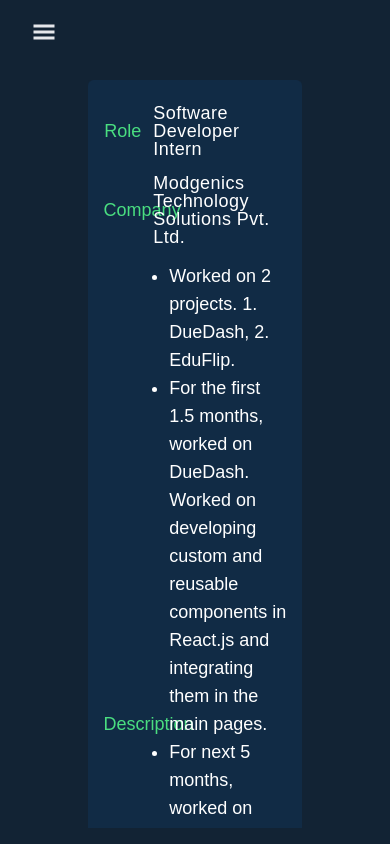
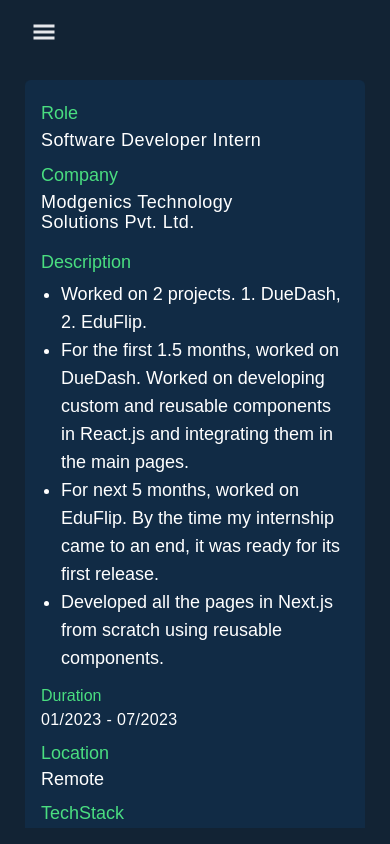
Before and after one commit to Rudra1402/ePortfolio, a React (Create React App) app: page /experience in a window 390 px wide. Built offline with nearby package versions, Linux system fonts and the light colour scheme; a web font is replaced by a local one.

Commit message:
experience: responsive

```diff
--- a/src/components/workexp/Workexp.jsx
+++ b/src/components/workexp/Workexp.jsx
@@ -5,7 +5,7 @@
     return (
         <div className='h-[calc(100%-64px)] w-full p-4 flex justify-center text-white'>
             <div
-                className='grid w-[60%] h-full overflow-y-auto grid-cols-1 gap-y-4'
+                className='grid w-[95%] md:w-[75%] lg:w-[60%] h-full overflow-y-auto grid-cols-1 gap-y-4'
                 style={{ scrollbarWidth: 'none' }}
             >
                 {workExp?.map((we, index) => (
@@ -13,19 +13,21 @@
                         key={index}
                         className='flex flex-col gap-y-4 justify-center rounded-md px-4 py-6 shadow shadow-[#12345685] bg-[#12345685]'
                     >
-                        <div className='flex w-full text-lg leading-none items-center justify-center'>
-                            <div className='w-1/4 text-right pr-2 text-green-400'>Role</div>
-                            <div className='w-3/4 text-left pl-1 tracking-wide'>{we.role}</div>
+                        <div className='flex flex-col md:flex-row w-full text-lg leading-none items-start md:items-center justify-center gap-y-2 md:gap-0'>
+                            <div className='w-1/4 md:text-right pr-2 text-green-400'>Role</div>
+                            <div className='w-3/4 leading-5 md:leading-none text-left md:pl-1 tracking-wide'>{we.role}</div>
                         </div>
-                        <div className='flex w-full text-lg leading-none items-center justify-center'>
-                            <div className='w-1/4 text-right pr-2 text-green-400'>Company</div>
-                            <div className='w-3/4 text-left pl-1 tracking-wide'>{we.company}</div>
+                        <div className='flex flex-col md:flex-row w-full text-lg leading-none items-start md:items-center justify-center gap-y-2 md:gap-0'>
+                            <div className='w-1/4 md:text-right pr-2 text-green-400'>Company</div>
+                            <div className='w-3/4 leading-5 md:leading-none text-left md:pl-1 tracking-wide'>{we.company}</div>
                         </div>
-                        <div className='flex w-full text-lg items-center justify-center'>
-                            <div className='w-1/4 text-right pr-2 text-green-400 leading-7'>Description</div>
-                            <div className='w-3/4 text-left pl-1'>
+                        <div className='flex flex-col md:flex-row w-full text-lg items-start md:items-center justify-center gap-y-1 md:gap-0'>
+                            <div
+                                className='w-1/4 md:text-right pr-2 text-green-400 md:leading-7 m-0'
+                            >Description</div>
+                            <div className='md:w-3/4 text-left md:pl-1'>
                                 <ul
-                                    className='ml-4'
+                                    className='m-0 ml-5'
                                 >
                                     {we.desc?.map((pt, ix) => (
                                         <li
@@ -38,21 +40,26 @@
                                 </ul>
                             </div>
                         </div>
-                        <div className='flex w-full text-lg leading-none items-center justify-center'>
-                            <div className='w-1/4 text-right pr-2 text-green-400'>Duration</div>
-                            <div className='w-3/4 text-left pl-1 tracking-wide'>{we.duration}</div>
+                        <div className='flex flex-col md:flex-row w-full !text-base !leading-none items-start md:items-center justify-center gap-y-2 md:gap-0'>
+                            <div className='w-1/4 md:text-right pr-2 text-green-400'>Duration</div>
+                            <div className='w-3/4 text-left md:pl-1 tracking-wide'>
+                                {we.duration}
+                            </div>
                         </div>
-                        <div className='flex w-full text-lg leading-none items-center justify-center'>
-                            <div className='w-1/4 text-right pr-2 text-green-400'>Location</div>
-                            <div className='w-3/4 text-left pl-1'>{we.location}</div>
+                        <div className='flex flex-col md:flex-row w-full text-lg leading-none items-start md:items-center justify-center gap-y-2 md:gap-0'>
+                            <div className='w-1/4 md:text-right pr-2 text-green-400'>Location</div>
+                            <div className='w-3/4 text-left md:pl-1'>{we.location}</div>
                         </div>
-                        <div className='flex w-full text-lg leading-none items-center justify-center'>
-                            <div className='w-1/4 text-right pr-2 text-green-400'>TechStack</div>
-                            <div className='w-3/4 text-left flex items-center gap-x-2 pl-1'>
+                        <div className='flex flex-col md:flex-row w-full text-lg leading-none items-start md:items-center justify-center gap-y-2 md:gap-0'>
+                            <div className='w-1/4 md:text-right pr-2 text-green-400'>TechStack</div>
+                            <div
+                                className='overflow-x-auto w-full md:w-3/4 text-left flex items-center gap-x-2 md:pl-1'
+                                style={{ scrollbarWidth: 'none' }}
+                            >
                                 {we.techStack?.map((t, ix) => (
                                     <div
                                         key={ix}
-                                        className='py-1 px-2 bg-red-700 text-gray-200 rounded'
+                                        className='py-1 px-2 bg-red-700 text-gray-200 rounded whitespace-nowrap'
                                     >
                                         {t}
                                     </div>
--- a/src/data.js
+++ b/src/data.js
@@ -125,7 +125,7 @@
             "Everyday I had to report to the manager regarding the progress of the project."
         ],
         techStack: ['React.js', 'Node.js', 'Express.js', 'PostgreSQL'],
-        duration: '06/2022 - 07/2022',
+        duration: '03/2022 - 07/2022',
         certificateUrl: 'https://media.licdn.com/dms/image/D4D2DAQHWnJf3gOxq7w/profile-treasury-document-cover-images_480/0/1692809204396?e=1700370000&v=beta&t=-cCxgVc89b5Lq7AAQqXgAbUnmR05PU-KlNzs56m4Hi4'
     }
 ]
```
